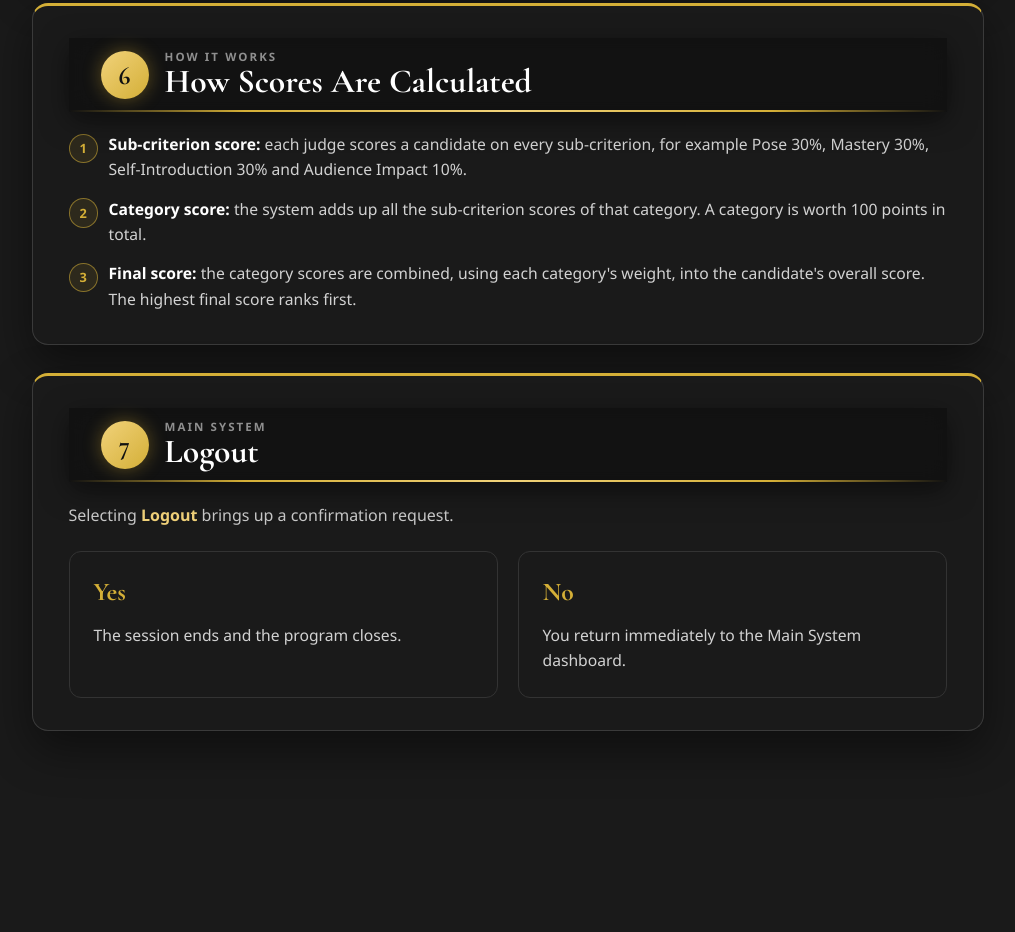
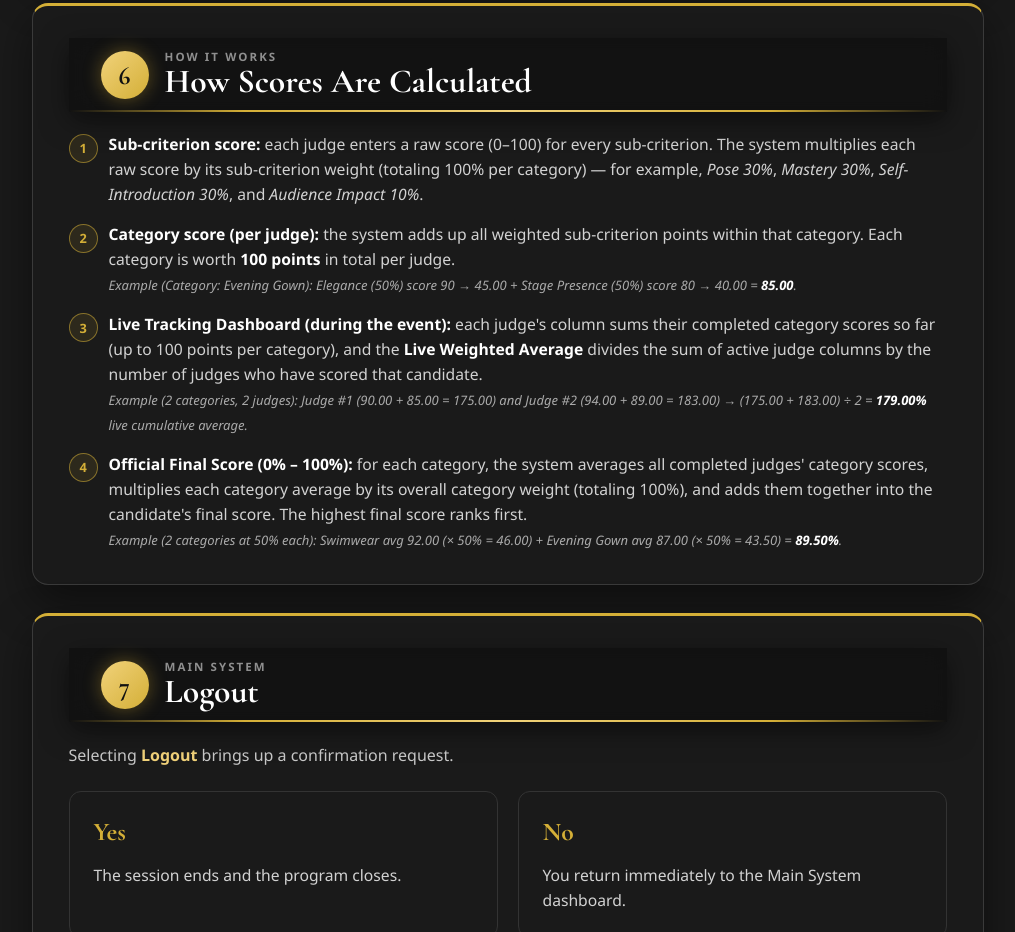
Before and after one commit to alongrico-design/CrownScore, a website: page Guide.html in a window 1280 px wide. Shown: the part 3578-4510 px from the top of the page, without its empty margins (125-1140 px from the left). Before the commit the page ends 4389 px from the top, so only its background shows below. Drawn offline with nearby package versions, Linux system fonts and the light colour scheme.

Commit message:
Update Guide.html

```diff
--- a/Guide.html
+++ b/Guide.html
@@ -230,9 +230,21 @@
             </header>
 
             <ol class="steps">
-                <li><strong>Sub-criterion score:</strong> each judge scores a candidate on every sub-criterion, for example Pose 30%, Mastery 30%, Self-Introduction 30% and Audience Impact 10%.</li>
-                <li><strong>Category score:</strong> the system adds up all the sub-criterion scores of that category. A category is worth 100 points in total.</li>
-                <li><strong>Final score:</strong> the category scores are combined, using each category's weight, into the candidate's overall score. The highest final score ranks first.</li>
+                <li>
+                    <strong>Sub-criterion score:</strong> each judge enters a raw score (0–100) for every sub-criterion. The system multiplies each raw score by its sub-criterion weight (totaling 100% per category) — for example, <em>Pose 30%</em>, <em>Mastery 30%</em>, <em>Self-Introduction 30%</em>, and <em>Audience Impact 10%</em>.
+                </li>
+                <li>
+                    <strong>Category score (per judge):</strong> the system adds up all weighted sub-criterion points within that category. Each category is worth <strong>100 points</strong> in total per judge.<br>
+                    <small style="color:#aaa;"><em>Example (Category: Evening Gown): Elegance (50%) score 90 &rarr; 45.00 + Stage Presence (50%) score 80 &rarr; 40.00 = <strong>85.00</strong>.</em></small>
+                </li>
+                <li>
+                    <strong>Live Tracking Dashboard (during the event):</strong> each judge's column sums their completed category scores so far (up to 100 points per category), and the <strong>Live Weighted Average</strong> divides the sum of active judge columns by the number of judges who have scored that candidate.<br>
+                    <small style="color:#aaa;"><em>Example (2 categories, 2 judges): Judge #1 (90.00 + 85.00 = 175.00) and Judge #2 (94.00 + 89.00 = 183.00) &rarr; (175.00 + 183.00) &divide; 2 = <strong>179.00%</strong> live cumulative average.</em></small>
+                </li>
+                <li>
+                    <strong>Official Final Score (0% – 100%):</strong> for each category, the system averages all completed judges' category scores, multiplies each category average by its overall category weight (totaling 100%), and adds them together into the candidate's final score. The highest final score ranks first.<br>
+                    <small style="color:#aaa;"><em>Example (2 categories at 50% each): Swimwear avg 92.00 (&times; 50% = 46.00) + Evening Gown avg 87.00 (&times; 50% = 43.50) = <strong>89.50%</strong>.</em></small>
+                </li>
             </ol>
         </article>
 
```
